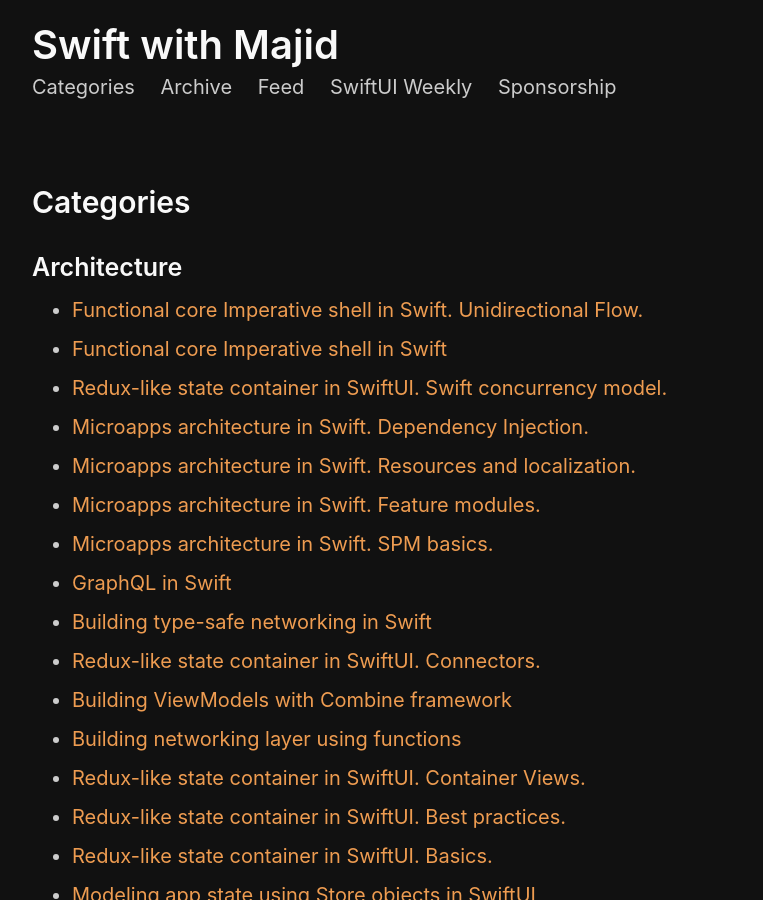
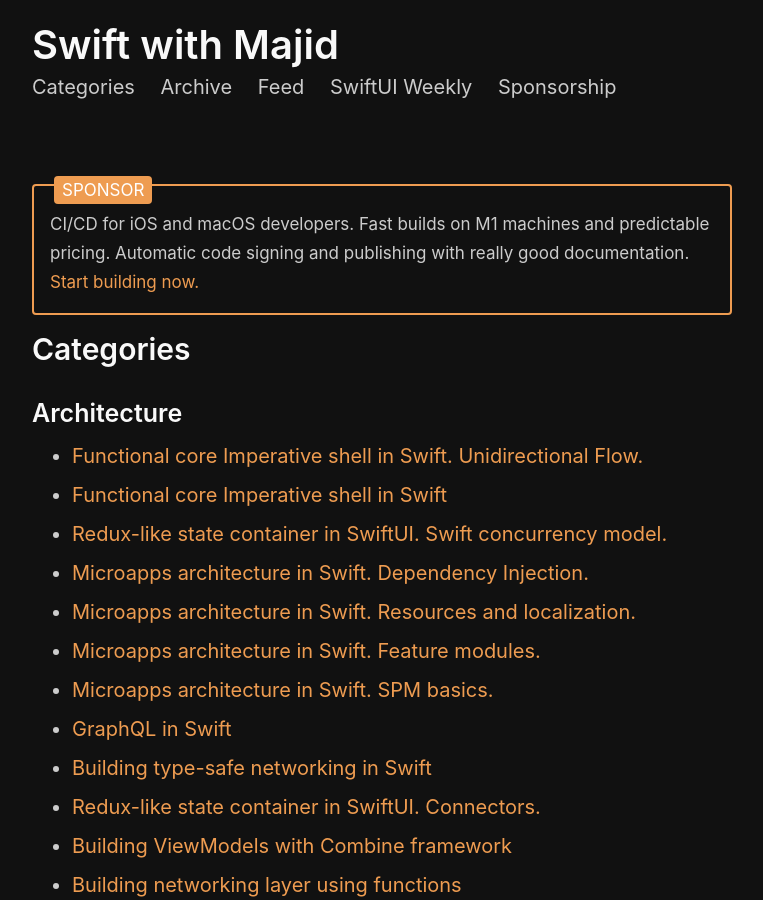
Before and after one commit to mecid/mecid.github.io, a Jekyll site: the page built from categories.html, in a window 1280 px wide and 900 px high. Shown: the whole window, without its empty margins (258-1021 px from the left). Built offline with Jekyll 4.4.1, drawn with Linux system fonts in a browser that asks for light colours.

Commit message:
ads updated

```diff
--- a/_includes/friends.html
+++ b/_includes/friends.html
@@ -1,5 +1,5 @@
-<!-- <div class="ads">
+<div class="ads">
     <span>
-        Why don’t more iOS apps use voice? Machine learning for voice is hard, and using Siri is clunky and rigid. So we open-sourced an iOS library (also Android, Node, Python, & React Native), and built a no-code web tool to make custom wake words, speech recognizers, and AI voices—for all devs! <a href="https://www.spokestack.io/?utm_source=swiftui_weekly&utm_medium=email&utm_campaign=maker_launch_PAID">Try it for free.</a>
+        CI/CD for iOS and macOS developers. Fast builds on M1 machines and predictable pricing. Automatic code signing and publishing with really good documentation. <a href="https://codemagic.io/ios-continuous-integration?utm_source=majid_website&utm_medium=majid&utm_campaign=ios_sponsorship">Start building now.</a>
     </span>
-</div> -->
+</div>
```
